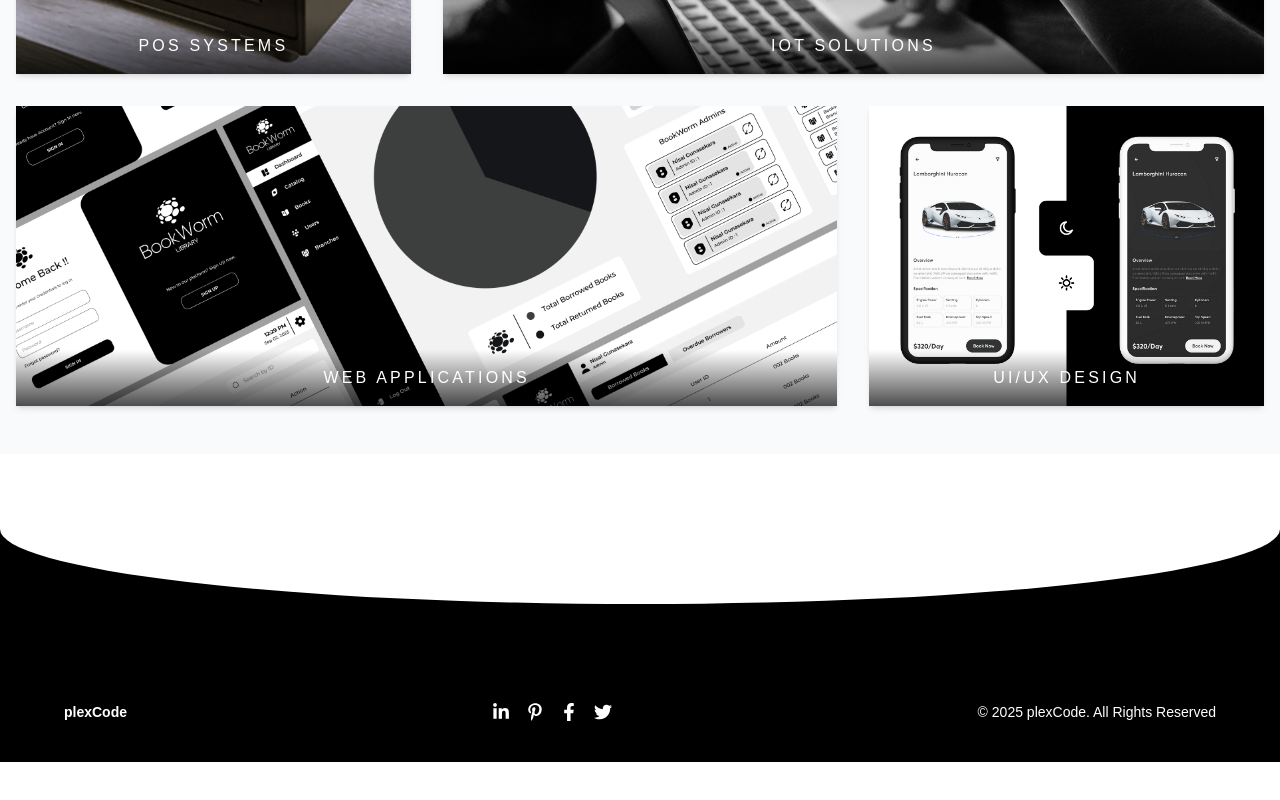
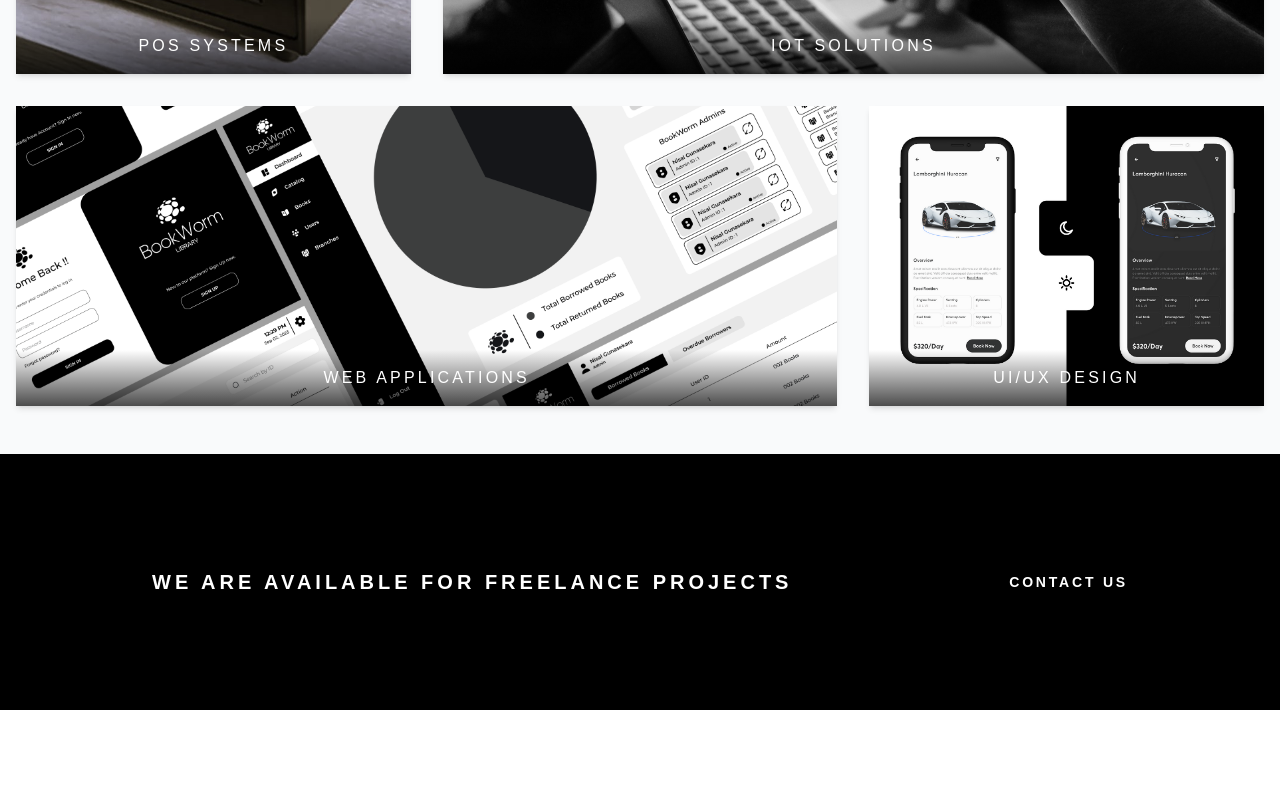
Before and after one commit to NadilDeSilva05/Plexcode, a Next.js app: page / in a window 1280 px wide. Shown: the part 4292-5092 px from the top of the page. Before the commit the page ends 5054 px from the top, so only its background shows below. Built offline with nearby package versions, Linux system fonts and the light colour scheme.

Commit message:
update homepage

```diff
--- a/src/app/components/Footer.tsx
+++ b/src/app/components/Footer.tsx
@@ -1,7 +1,6 @@
 import { useEffect, useState } from "react";
-import {
-  FaFacebookF, FaTwitter, FaLinkedinIn, FaPinterestP, FaArrowUp
-} from "react-icons/fa";
+
+import { FaLinkedinIn, FaFacebookF, FaWhatsapp, FaEnvelope,FaArrowUp } from "react-icons/fa";
 
 export default function Footer() {
   const [isVisible, setIsVisible] = useState(false);
@@ -34,8 +33,11 @@
   };
 
   return (
-    <div className="relative p-10 text-white bg-black">
-      <div className="absolute top-0 left-0 w-full h-[150px] bg-white rounded-b-[50%]" />
+    <div
+      className="relative p-10 text-white bg-fixed bg-black bg-center bg-cover"
+      style={{ backgroundImage: "url('/images/otherImage/945731-3840x2160-desktop-4k-matte-black-wallpaper-image.jpg')" }} // Update with your image path
+    >
+    <div className="absolute top-0 left-0 w-full h-[150px] bg-white rounded-b-[50%]" />
 
 
       <div className="relative z-10 flex flex-col items-center justify-between md:flex-row md:items-start">
@@ -58,11 +60,19 @@
 
         {/* Social Media Icons in the Center */}
         <div className="flex justify-center gap-4 mb-4 text-lg md:mb-0">
-          <a href="#" className="text-white"><FaLinkedinIn /></a>
-          <a href="#" className="text-white"><FaPinterestP /></a>
-          <a href="#" className="text-white"><FaFacebookF /></a>
-          <a href="#" className="text-white"><FaTwitter /></a>
-        </div>
+            <a href="https://www.linkedin.com" target="_blank" rel="noopener noreferrer" className="text-white">
+              <FaLinkedinIn />
+            </a>
+            <a href="https://www.facebook.com" target="_blank" rel="noopener noreferrer" className="text-white">
+              <FaFacebookF />
+            </a>
+            <a href="https://wa.me/yourwhatsappnumber" target="_blank" rel="noopener noreferrer" className="text-white">
+              <FaWhatsapp />
+            </a>
+            <a href="mailto:youremail@example.com" className="text-white">
+              <FaEnvelope />
+            </a>
+          </div>
 
         {/* Copyright Text on the Right */}
         <div className="text-sm text-center text-white md:text-right">
--- /dev/null
+++ b/src/app/components/FreelanceSection.tsx
@@ -0,0 +1,27 @@
+export default function FreelanceSection() {
+    return (
+      <section className="relative flex items-center justify-center h-64 text-white bg-black">
+        <div className="absolute inset-0 bg-pattern opacity-20"></div>
+        <div className="relative z-10 flex flex-col items-center justify-between w-full max-w-5xl px-6 md:flex-row">
+          <h2 className="text-sm font-bold text-center md:text-right md:text-xl uppercase tracking-[0.2em]">
+            We are available for freelance projects<span className="animate-blink">_</span>
+          </h2>
+          <a
+            href="#contact"
+            className="mt-4 text-sm font-semibold md:mt-0 decoration-gray-400 hover:decoration-white uppercase tracking-[0.2em] "
+          >
+            Contact Us
+          </a>
+        </div>
+        <style jsx>{`
+          @keyframes blink {
+            0%, 100% { opacity: 1; }
+            50% { opacity: 0; }
+          }
+          .animate-blink {
+            animation: blink 1s step-start infinite;
+          }
+        `}</style>
+      </section>
+    );
+}
--- a/src/app/pages/index.tsx
+++ b/src/app/pages/index.tsx
@@ -10,6 +10,8 @@
 import Banner from '../components/Banner';
 import ServicesSection from "../components/ServicesSection";
 import Gallery from "../components/Gallery";
+import FreelanceSection from "../components/FreelanceSection";
+
 import Footer from "../components/Footer";
 
 
@@ -116,6 +118,7 @@
             <Banner/>
             <ServicesSection />
             <Gallery />
+            <FreelanceSection />
             <Footer />
 
 
```
Also changed, not shown: public/images/otherImage/945731-3840x2160-desktop-4k-matte-black-wallpaper-image.jpg (added).
